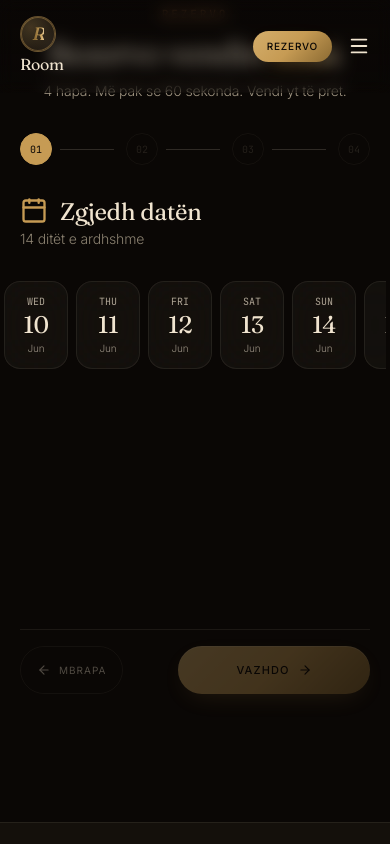
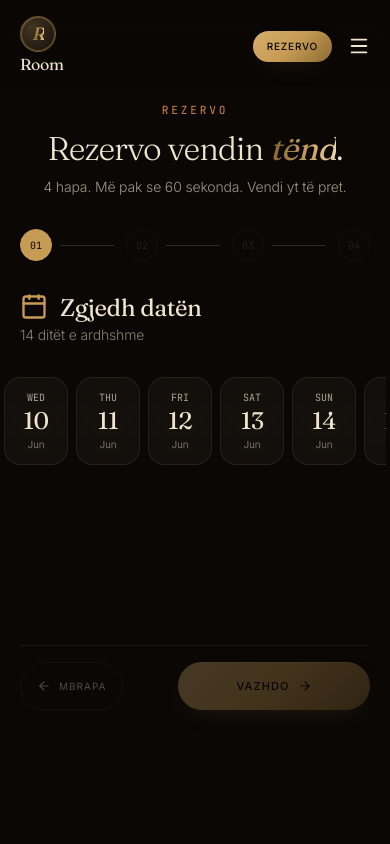
Before and after one commit to roomcaffe/room-lounge, a Next.js app: page /reserve in a window 390 px wide. Shown: the top 844 px of the page. Built offline with nearby package versions, Linux system fonts and the light colour scheme.

Commit message:
Fix mobile reservation spacing

```diff
--- a/src/app/globals.css
+++ b/src/app/globals.css
@@ -549,7 +549,7 @@ body.cursor-hover .cursor-ring {
 .container-edge {
   max-width: 1480px;
   margin: 0 auto;
-  padding: 0 clamp(1.25rem, 4vw, 3rem);
+  padding-inline: clamp(1.25rem, 4vw, 3rem);
 }
 
 /* Tap target safety */
--- a/src/components/reserve/ReserveForm.tsx
+++ b/src/components/reserve/ReserveForm.tsx
@@ -118,7 +118,7 @@ export function ReserveForm() {
           animate={{ opacity: 1, y: 0 }}
           exit={{ opacity: 0, y: -16 }}
           transition={{ duration: 0.4, ease: [0.16, 1, 0.3, 1] }}
-          className="min-h-[400px]"
+          className="min-h-[320px] md:min-h-[400px]"
         >
           {step === 0 && (
             <div className="space-y-8">
@@ -187,7 +187,7 @@ export function ReserveForm() {
           )}
 
           {step === 1 && (
-            <div className="flex flex-col items-center justify-center min-h-[400px] gap-10">
+            <div className="flex flex-col items-center justify-center min-h-[320px] md:min-h-[400px] gap-8 md:gap-10">
               <div className="text-center">
                 <h3 className="text-display-md mb-1 flex items-center gap-3 justify-center">
                   <Users className="text-[color:var(--brass)]" size={28} />
@@ -233,7 +233,7 @@ export function ReserveForm() {
           )}
 
           {step === 2 && (
-            <div className="flex flex-col items-center justify-center min-h-[400px] gap-8">
+            <div className="flex flex-col items-center justify-center min-h-[320px] md:min-h-[400px] gap-6 md:gap-8">
               <div className="text-center">
                 <h3 className="text-display-md mb-1 flex items-center gap-3 justify-center">
                   <MapPin className="text-[color:var(--brass)]" size={28} />
```
